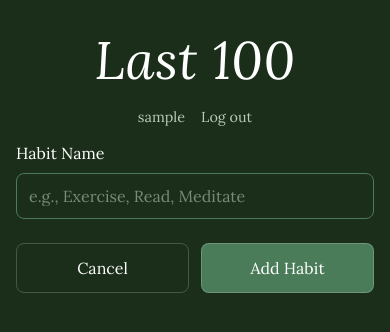
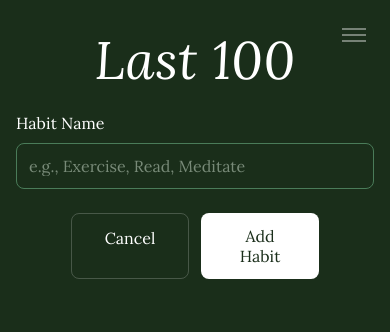
Before and after one commit to AidanStack/century_tracker, a Flask app: page /add-habit in a window 390 px wide. Shown: the top 332 px of the page. Run offline with Flask 3, Linux system fonts and the light colour scheme; the visitor is signed in with stand-in values (Sample User, id 1).

Commit message:
Add login page name-cycling animation and refine UI aesthetics
- Add animated name-cycling effect on login page that fades in from transparent to opaque while cycling through 50 names before landing on "Your Last 100"
- Implement slot machine-style deceleration curve for smooth animation timing
- Reposition Edit Habit button to top right on detail page header
- Replace visible logout button with hamburger menu dropdown (Settings + Log out)
- Update authentication styling: transparent container, finer semi-transparent input borders, white login button with dark green text
- Remove flash messages for logout and "please log in" prompt
- Remove placeholder text from all input fields
- Apply Lora font to auth footer text for consistency
- Narrow login button width to one-third with centered alignment

Co-Authored-By: Claude Sonnet 4.5 <noreply@anthropic.com>

```diff
--- a/app.py
+++ b/app.py
@@ -32,6 +32,7 @@ app.config['SECRET_KEY'] = os.environ.get('SECRET_KEY', 'dev-secret-key-change-i
 login_manager = LoginManager()
 login_manager.init_app(app)
 login_manager.login_view = 'login'  # Redirect to login page if not authenticated
+login_manager.login_message = None  # Disable "Please log in to access this page" message
 
 @login_manager.user_loader
 def load_user(user_id):
@@ -132,7 +133,6 @@ def login():
 def logout():
     """Log out current user."""
     logout_user()
-    flash('You have been logged out.', 'success')
     return redirect(url_for('login'))
 
 
--- a/static/style.css
+++ b/static/style.css
@@ -597,13 +594,14 @@ input[type="text"]::placeholder {
 
 .form-actions {
     display: flex;
+    justify-content: center;
     gap: 0.75rem;
 }
 
 .form-actions button,
 .form-actions .btn {
     font-family: 'Lora', serif;
-    flex: 1;
+    width: 33%;
     padding: 0.75rem 1.5rem;
     border-radius: 8px;
     font-size: 1rem;
@@ -618,12 +616,14 @@ input[type="text"]::placeholder {
 }
 
 .btn-primary {
-    background-color: var(--dot-filled);
-    border-color: var(--dot-filled);
+    background-color: #ffffff;
+    border: none;
+    color: #1a2e1a !important;
 }
 
 .btn-primary:hover {
-    background-color: #5a9269;
+    background-color: rgba(255, 255, 255, 0.9);
+    color: #1a2e1a !important;
 }
 
 .btn-secondary {
@@ -886,29 +887,75 @@ input[type="text"]::placeholder {
     border: 1px solid rgba(255, 68, 68, 0.4);
 }
 
-/* User info in header */
-.user-info {
-    display: flex;
-    justify-content: center;
-    align-items: center;
-    gap: 1rem;
-    margin-top: 0.5rem;
+/* Hamburger menu in header */
+.hamburger-menu {
+    position: absolute;
+    top: 1.25rem;
+    right: 1rem;
 }
 
-.username {
-    font-family: 'Lora', serif;
-    font-size: 0.9rem;
-    color: var(--text-light);
+.hamburger-icon {
+    background: transparent;
+    border: none;
+    cursor: pointer;
+    padding: 0.5rem;
+    display: flex;
+    flex-direction: column;
+    gap: 4px;
+    z-index: 1001;
 }
 
-.logout-link {
-    font-family: 'Lora', serif;
-    font-size: 0.9rem;
-    color: var(--text-light);
-    text-decoration: none;
-    transition: color 0.2s;
+.hamburger-icon span {
+    display: block;
+    width: 24px;
+    height: 2px;
+    background-color: rgba(255, 255, 255, 0.4);
+    transition: all 0.3s;
 }
 
-.logout-link:hover {
-    color: var(--text-white);
+.hamburger-icon:hover span {
+    background-color: rgba(255, 255, 255, 0.6);
 }
+
+.dropdown-menu {
+    position: absolute;
+    top: 50px;
+    right: 0;
+    background-color: rgba(35, 61, 35, 0.98);
+    border: 1px solid rgba(255, 255, 255, 0.1);
+    border-radius: 8px;
+    min-width: 160px;
+    box-shadow: 0 4px 12px rgba(0, 0, 0, 0.3);
+    opacity: 0;
+    visibility: hidden;
+    transform: translateY(-10px);
+    transition: all 0.2s ease;
+    z-index: 1000;
+}
+
+.dropdown-menu.show {
+    opacity: 1;
+    visibility: visible;
+    transform: translateY(0);
+}
+
+.dropdown-item {
+    font-family: 'Lora', serif;
+    display: block;
+    padding: 0.75rem 1.25rem;
+    color: #ffffff;
+    text-decoration: none;
+    font-size: 1.1rem;
+    transition: all 0.2s;
+    border-bottom: 1px solid rgba(255, 255, 255, 0.05);
+    text-align: center;
+}
+
+.dropdown-item:last-child {
+    border-bottom: none;
+}
+
+.dropdown-item:hover {
+    background-color: rgba(255, 255, 255, 0.05);
+    color: rgba(255, 255, 255, 0.9);
+}
--- a/templates/base.html
+++ b/templates/base.html
@@ -13,12 +13,36 @@
     <header>
         <h1>Last 100</h1>
         {% if current_user.is_authenticated %}
-        <div class="user-info">
-            <span class="username">{{ current_user.username }}</span>
-            <a href="{{ url_for('logout') }}" class="logout-link">Log out</a>
+        <div class="hamburger-menu">
+            <button class="hamburger-icon" onclick="toggleMenu()" aria-label="Menu">
+                <span></span>
+                <span></span>
+                <span></span>
+            </button>
+            <div class="dropdown-menu" id="dropdownMenu">
+                <a href="#" class="dropdown-item">Settings</a>
+                <a href="{{ url_for('logout') }}" class="dropdown-item">Log out</a>
+            </div>
         </div>
         {% endif %}
     </header>
+
+    <script>
+    function toggleMenu() {
+        const dropdown = document.getElementById('dropdownMenu');
+        dropdown.classList.toggle('show');
+    }
+
+    // Close dropdown when clicking outside
+    window.onclick = function(event) {
+        if (!event.target.matches('.hamburger-icon') && !event.target.matches('.hamburger-icon span')) {
+            const dropdown = document.getElementById('dropdownMenu');
+            if (dropdown && dropdown.classList.contains('show')) {
+                dropdown.classList.remove('show');
+            }
+        }
+    }
+    </script>
     <main>
         {% with messages = get_flashed_messages(with_categories=true) %}
             {% if messages %}
--- a/templates/habit_detail.html
+++ b/templates/habit_detail.html
@@ -9,6 +9,7 @@
 
 <div class="detail-header">
     <a href="{{ url_for('index') }}" class="back-link">← Back</a>
+    <button class="edit-habit-btn" onclick="openEditModal()">Edit Habit</button>
 </div>
 
 <div class="habit-detail-container">
@@ -177,8 +178,6 @@ function toggleHabit(habitId, checkbox) {
     </svg>
 </div>
 
-<button class="edit-habit-btn-bottom" onclick="openEditModal()">Edit Habit</button>
-
 <script>
 function updateTrendPeriod(habitId) {
     const period = document.getElementById('trendPeriod').value;
--- a/templates/signup.html
+++ b/templates/signup.html
@@ -10,7 +10,6 @@
             type="text"
             id="username"
             name="username"
-            placeholder="Choose a username (min 3 characters)"
             required
             autofocus
             autocomplete="username"
@@ -22,7 +21,6 @@
             type="password"
             id="password"
             name="password"
-            placeholder="Choose a password (min 8 characters)"
             required
             autocomplete="new-password"
             minlength="8"
@@ -33,7 +31,6 @@
             type="password"
             id="password_confirm"
             name="password_confirm"
-            placeholder="Re-enter your password"
             required
             autocomplete="new-password"
             minlength="8"
```
Also changed, not shown: other parts of static/style.css (+10 -12 lines), templates/login.html (+62 -4 lines).
